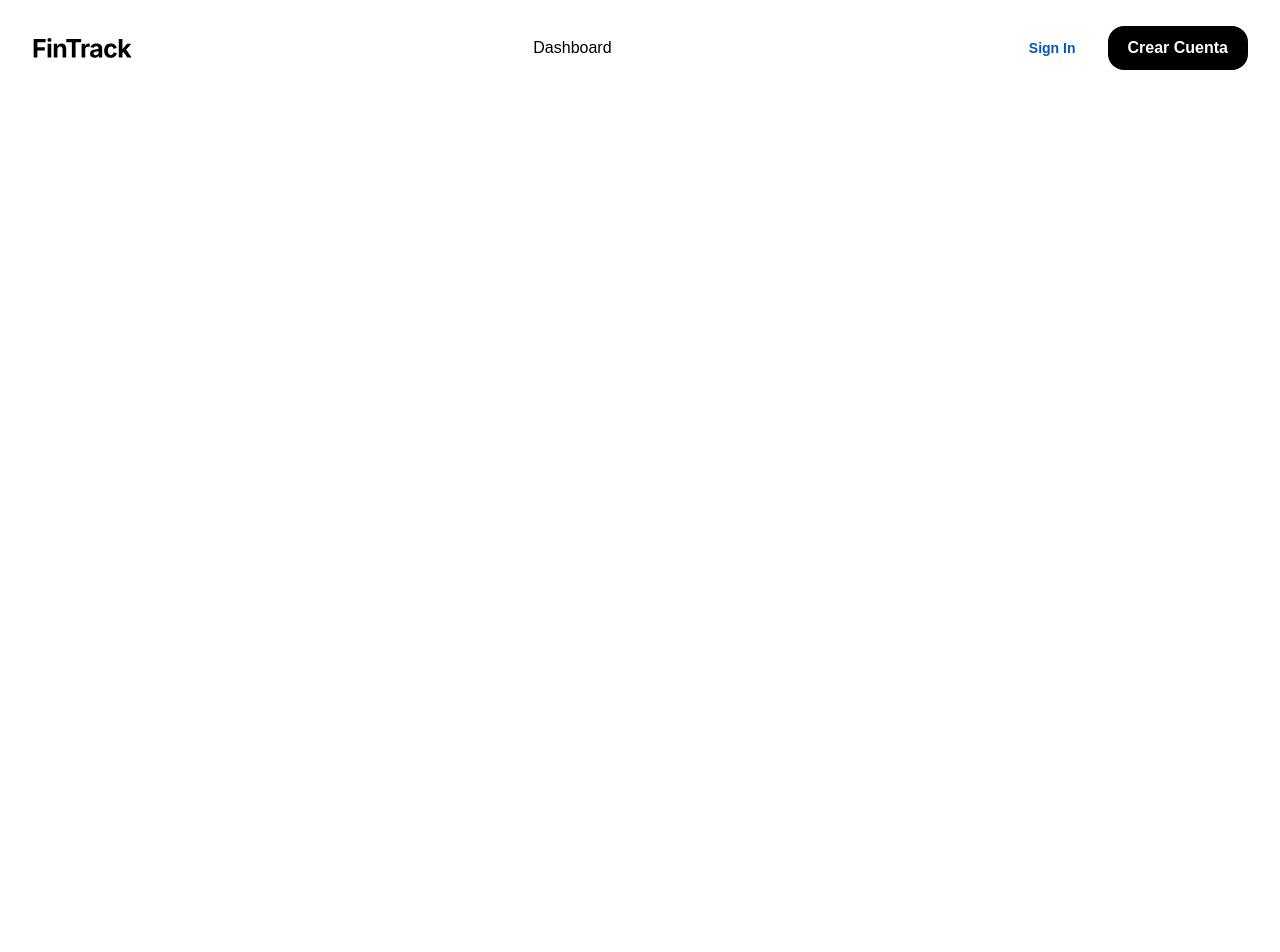
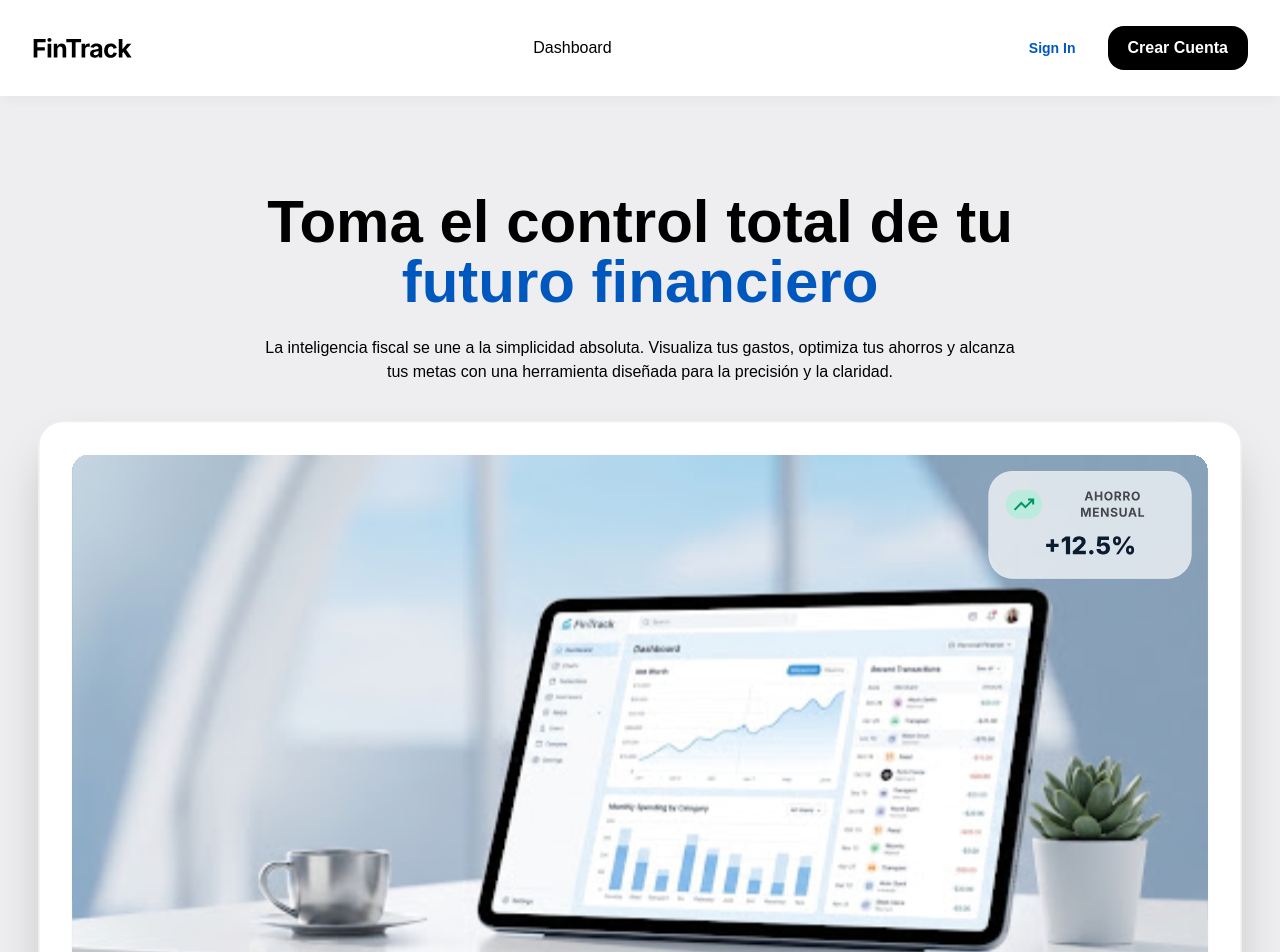
Before and after one commit to Dfcuevas/fintrack, a Next.js app: page / in a window 1280 px wide. Shown: the top 952 px of the page. Before the commit the page ends 800 px from the top, so only its background shows below. Built offline with nearby package versions, Linux system fonts and the light colour scheme.

Commit message:
feat:main-section - implementing main section component

```diff
--- a/app/globals.css
+++ b/app/globals.css
@@ -1,10 +1,13 @@
 @import "tailwindcss";
 
 :root {
+  --header-shadow: 0px 4px 12px 0px rgba(15, 23, 42, 0.05);
 }
 
 @theme inline {
   --color-primary: #0058be;
+  --color-secondary: #45464d;
+  --color-accent: rgba(198, 198, 205, 0.3);
 }
 
 body {
--- a/app/page.tsx
+++ b/app/page.tsx
@@ -1,9 +1,13 @@
 import Header from "@/components/layout/Header";
+import MainSection from "@/components/layout/MainSection";
 
 export default function Home() {
   return (
-    <main className="max-w-7xl mx-auto">
+    <>
       <Header />
-    </main>
+      <main className="max-w-7xl mx-auto bg-accent">
+        <MainSection />
+      </main>
+    </>
   );
 }
--- a/components/layout/Header.tsx
+++ b/components/layout/Header.tsx
@@ -6,7 +6,7 @@ import Button from "../ui/button";
 
 export default function Header() {
   return (
-    <header className="px-8 py-4">
+    <header className="px-8 py-4 max-w-7xl mx-auto shadow-(--header-shadow)">
       <div className="mx-auto flex h-16 items-center justify-between">
         <Link href="/" aria-label="Ir al inicio">
           <Image
--- a/components/layout/MainSection.tsx
+++ b/components/layout/MainSection.tsx
@@ -1,5 +1,32 @@
+import Image from "next/image";
+
 const MainSection = () => {
-  return <div>MainSection</div>;
+  return (
+    <section className="max-w-7xl pt-24">
+      <div className="max-w-3xl mx-auto text-center">
+        <h1 className="font-extrabold text-6xl">
+          Toma el control total de tu{" "}
+          <span className="text-primary">futuro financiero</span>{" "}
+        </h1>
+        <p className="my-6">
+          La inteligencia fiscal se une a la simplicidad absoluta. Visualiza tus
+          gastos, optimiza tus ahorros y alcanza tus metas con una herramienta
+          diseñada para la precisión y la claridad.
+        </p>
+      </div>
+      <div className="max-w-7xl mx-auto">
+        <Image
+          className="object-contain w-full h-auto"
+          src="/dashboard-hero-img.svg"
+          width={1200}
+          height={675}
+          alt="Hero image Dashboard"
+          sizes="(max-width: 640px) 100vw, 720px"
+          priority
+        />
+      </div>
+    </section>
+  );
 };
 
 export default MainSection;
```
Also changed, not shown: public/dashboard-hero-img.svg (added).
